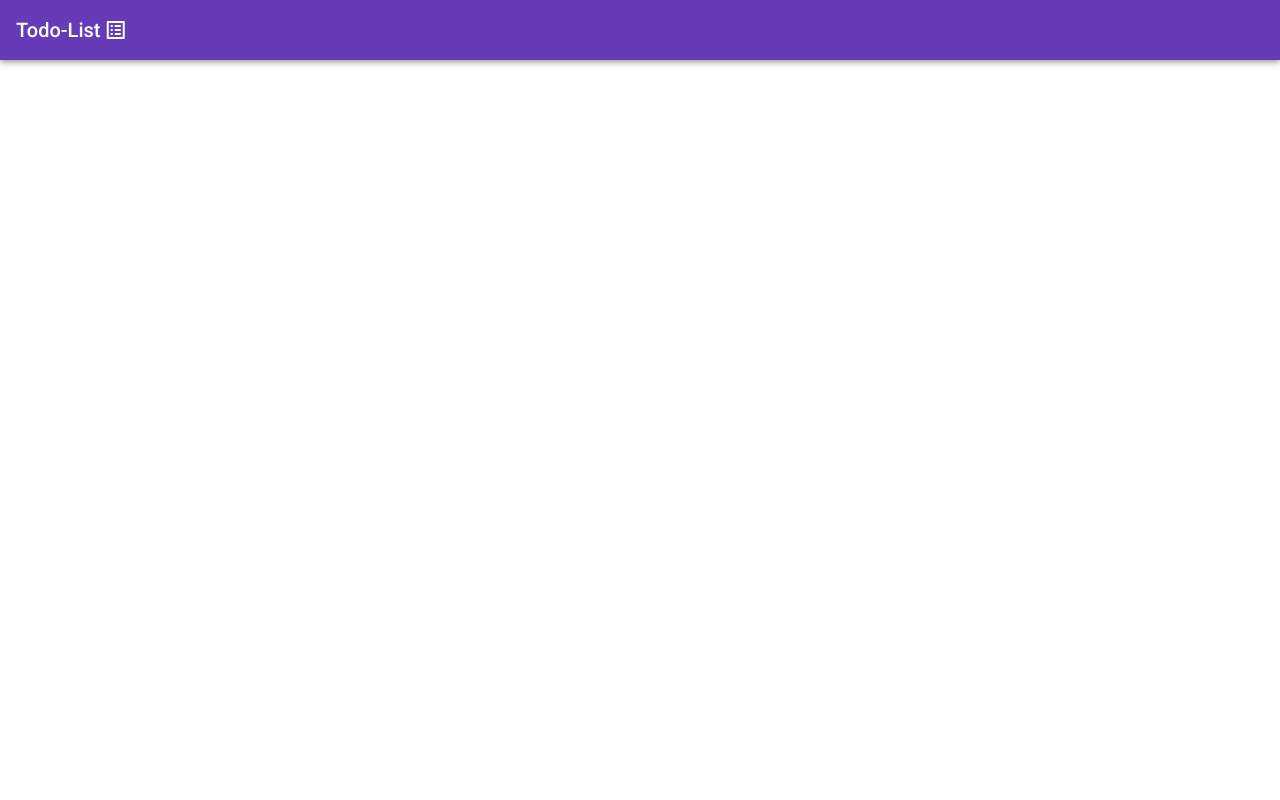
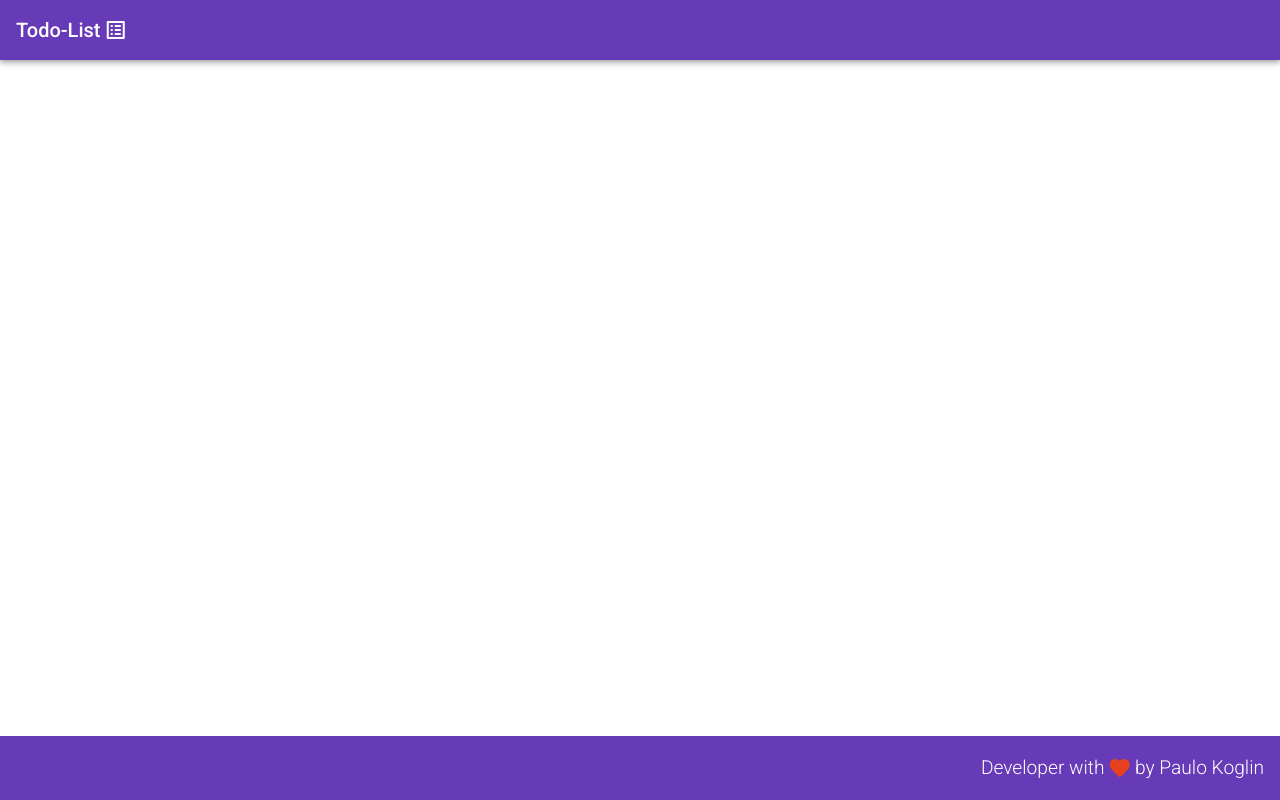
Before and after one commit to PauloKoglin/angular-todo-list, an Angular app in the folder frontend/todo-list/: page / in a window 1280 px wide. Built offline with nearby package versions, Linux system fonts and the light colour scheme.

Commit message:
add app-footer component

```diff
--- a/frontend/todo-list/src/app/app.component.html
+++ b/frontend/todo-list/src/app/app.component.html
@@ -1,2 +1,3 @@
 <app-header></app-header>
+<app-footer></app-footer>
 <router-outlet></router-outlet>
--- a/frontend/todo-list/src/app/app.module.ts
+++ b/frontend/todo-list/src/app/app.module.ts
@@ -6,11 +6,13 @@
 import { BrowserAnimationsModule } from '@angular/platform-browser/animations';
 import { HeaderComponent } from './components/header/header.component';
 import { MaterialModule } from './material.module';
+import { FooterComponent } from './components/footer/footer.component';
 
 @NgModule({
   declarations: [
     AppComponent,
-    HeaderComponent
+    HeaderComponent,
+    FooterComponent
   ],
   imports: [
     BrowserModule,
--- /dev/null
+++ b/frontend/todo-list/src/app/components/footer/footer.component.css
@@ -0,0 +1,13 @@
+.app-footer {
+  position: fixed;
+  bottom: 0;
+  display: flex;
+  justify-content: flex-end;
+  font-weight: 100;
+  font-size: 1.2rem;
+}
+
+.app-footer > i {
+  color: #E7411E;
+  margin: 0.2rem;
+}
--- /dev/null
+++ b/frontend/todo-list/src/app/components/footer/footer.component.html
@@ -0,0 +1,7 @@
+<mat-toolbar color="primary" class="app-footer">
+  <span>Developer with</span>
+  <i class="material-icons">
+    favorite
+  </i>
+  <span>by Paulo Koglin</span>
+</mat-toolbar>
--- /dev/null
+++ b/frontend/todo-list/src/app/components/footer/footer.component.ts
@@ -0,0 +1,15 @@
+import { Component, OnInit } from '@angular/core';
+
+@Component({
+  selector: 'app-footer',
+  templateUrl: './footer.component.html',
+  styleUrls: ['./footer.component.css']
+})
+export class FooterComponent implements OnInit {
+
+  constructor() { }
+
+  ngOnInit(): void {
+  }
+
+}
```
Also changed, not shown: 1 other file (tests, documents, lock files or other folders).
